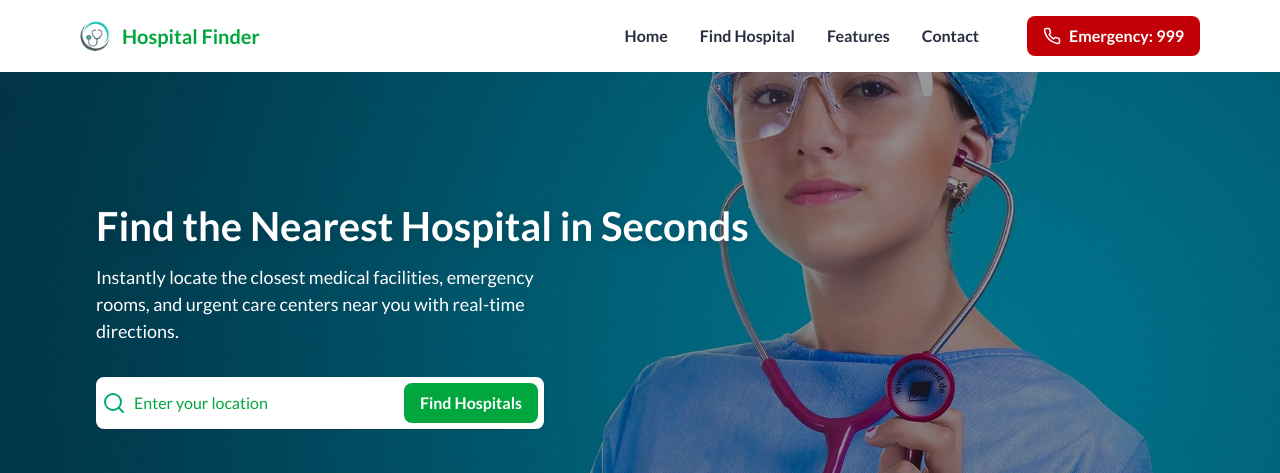
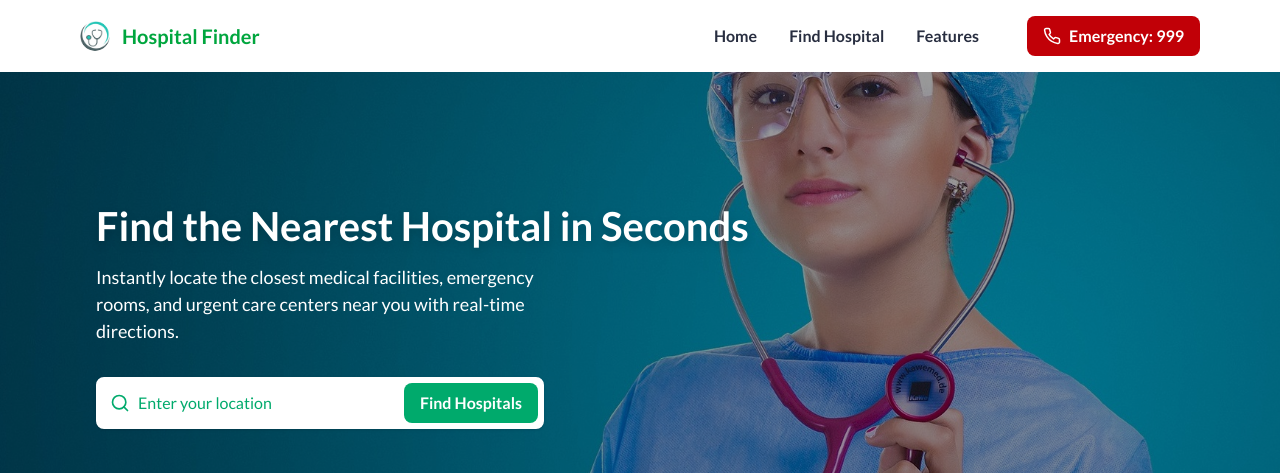
Before and after one commit to esthercate/Hospital-Finder, a Next.js app in the folder frontend/: page / in a window 1280 px wide. Shown: the top 473 px of the page. Built offline with nearby package versions, Linux system fonts and the light colour scheme.

Commit message:
Add Navbar and hero section

```diff
--- a/frontend/src/app/components/Hero.tsx
+++ b/frontend/src/app/components/Hero.tsx
@@ -22,16 +22,16 @@ const Hero = () => {
 					<form className="w-full max-w-md text-left">
 						<div className="flex items-center justify-between border-2 border-white bg-white rounded-lg shadow px-1 py-1">
 							<div className="flex items-center">
-								<FiSearch className="text-green text-2xl mr-2" />
+								<FiSearch className="text-green text-xl mx-2" />
 								<input
 									type="search"
-									className="bg-transparent outline-none border-none text-gray-600 placeholder-green-600"
+									className="bg-transparent outline-none border-none text-gray-600 placeholder-green"
 									placeholder="Enter your location"
 								/>
 							</div>
 							<button
 								type="submit"
-								className="ml-2 bg-green-600 hover:bg-green-700 text-white font-semibold px-4 py-2 rounded-lg transition-colors"
+								className="ml-2 bg-green hover:bg-green-800 text-white font-semibold px-4 py-2 rounded-lg transition-colors"
 							>
 								Find Hospitals
 							</button>
--- a/frontend/src/app/components/Navbar.tsx
+++ b/frontend/src/app/components/Navbar.tsx
@@ -42,12 +42,12 @@ const Navbar = () => {
 						>
 							Features
 						</Link>
-						<Link
+						{/* <Link
 							href="#contact"
 							className="hover:text-green-600 font-semibold transition-colors"
 						>
 							Contact
-						</Link>
+						</Link> */}
 						<button className="flex items-center gap-2 bg-red-700 hover:bg-red-800 text-white font-bold py-2 px-4 rounded-lg transition-colors ml-4">
 							<FiPhone className="text-lg" />
 							<span>Emergency: 999</span>
```
